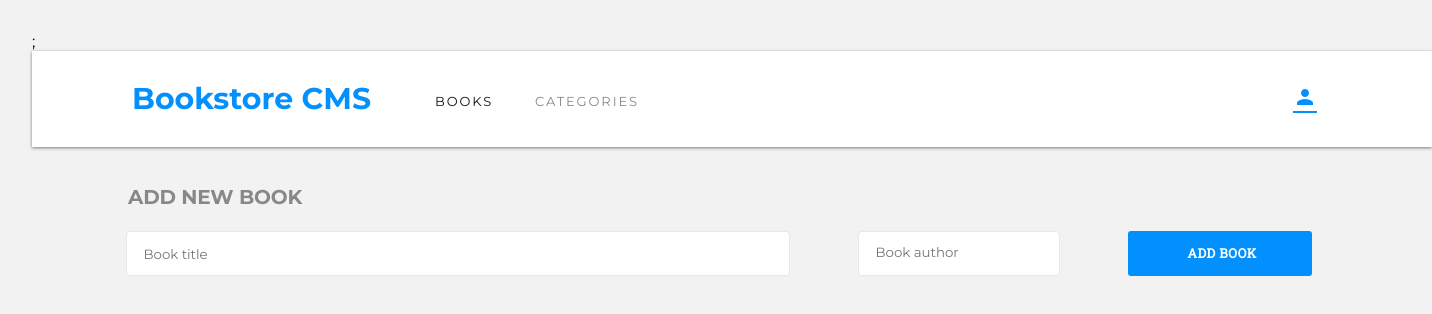
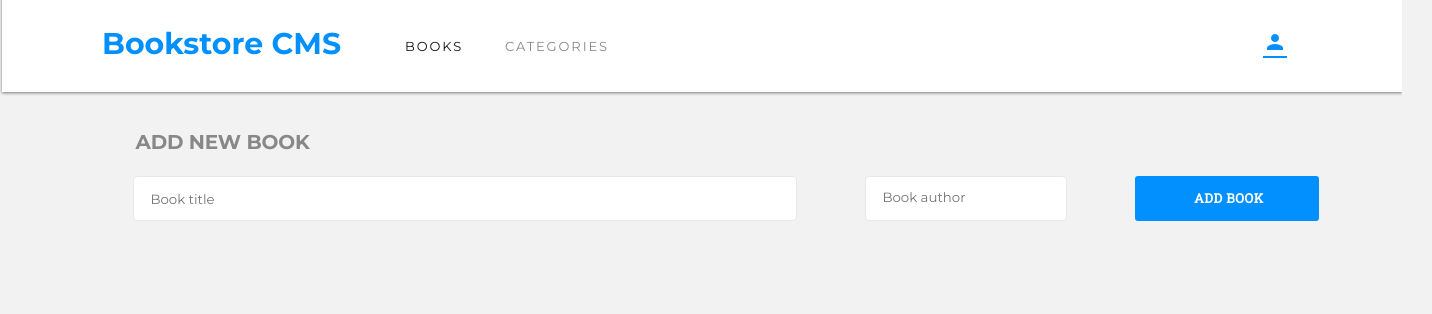
Before and after one commit to Kevin-Mena/bookstore-app, a React (Create React App) app: page / in a window 1280 px wide. Shown: the top 314 px of the page, 1432 px wide, since content can reach past the window. Built offline with nearby package versions, Linux system fonts and the light colour scheme; no server answers.

Commit message:
Add project changes for styling

```diff
--- a/src/index.css
+++ b/src/index.css
@@ -47,8 +47,9 @@ html {
 .navbar {
   display: flex;
   height: 6rem;
+  position: sticky;
   width: 87.5rem;
-  margin: 0 0 2.375rem;
+  margin: -55px -30px 2.375rem;
   padding: 1.438rem 6.188rem 1.688rem 6.25rem;
   background-color: var(--primary-white-2);
   box-shadow: 0 1px 3px rgba(0, 0, 0, 0.5);
@@ -154,15 +155,19 @@ html {
 .form {
   display: flex;
   justify-content: space-between;
-  width: 94%;
+  width: 95.88%;
   padding-bottom: 6.835rem;
+  padding-left: 0.813rem;
+  margin: 1.188rem 2.125rem 0 58px;
   margin: 0 auto;
+  display: flex;
+
 }
 
 .title {
   width: 41.5rem;
   height: 2.813rem;
-  margin: 1.188rem 2.125rem 0 58px;
+  margin: 1.188rem 2.125rem 0 63.333px;
   padding: 0.813rem 35.688rem 0.813rem 1rem;
   border-radius: 4px;
   border: solid 1px #e8e8e8;
@@ -182,12 +187,13 @@ html {
 .form-title {
   width: 18.875rem;
   height: 1.5rem;
-  margin: 1.813rem 32.75rem 0.188rem 6rem;
+  margin: 1.813rem 32.75rem 0.188rem 5.9575rem;
   font-size: 1.25rem;
   font-weight: bold;
   font-stretch: normal;
   font-style: normal;
   line-height: normal;
+  padding-left: 0.513rem;
   letter-spacing: -0.18px;
   color: var(--primary-gray);
 }
@@ -379,6 +385,7 @@ input {
   letter-spacing: normal;
   border: none;
   color: var(--clr-blueCool-1);
+  background: var(--primary-white-2);
 }
 
 /* CIRCLES =>>react-circular-progressbar styles */
```
